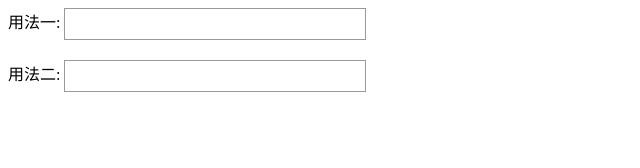
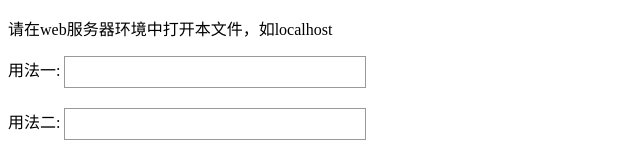
Before and after one commit to yy249357/autoComplete, a website: page src/test.html in a window 1280 px wide. Shown: the whole page, without its empty margins (0-640 px from the left). Drawn offline with Linux system fonts and the light colour scheme.

Commit message:
添加注释

```diff
--- a/src/test.html
+++ b/src/test.html
@@ -22,6 +22,7 @@ input{
 }
 </style>
 <body>
+<p>请在web服务器环境中打开本文件，如localhost</p>
 <div style="margin-bottom: 20px">
 	<label for="">用法一:</label>
 	<input type="text" id="test1"/>
@@ -31,6 +32,7 @@ input{
 	<label for="">用法二:</label>
 	<input type="text" id="test2"/>
 </div>
+<!-- 这是引入jquery是为了使用ajax。插件本身不依赖jquery -->
 <script src="js/jquery-1.11.1.min.js"></script>
 <script src="js/autocomplete.js"></script>
 <script>
```
